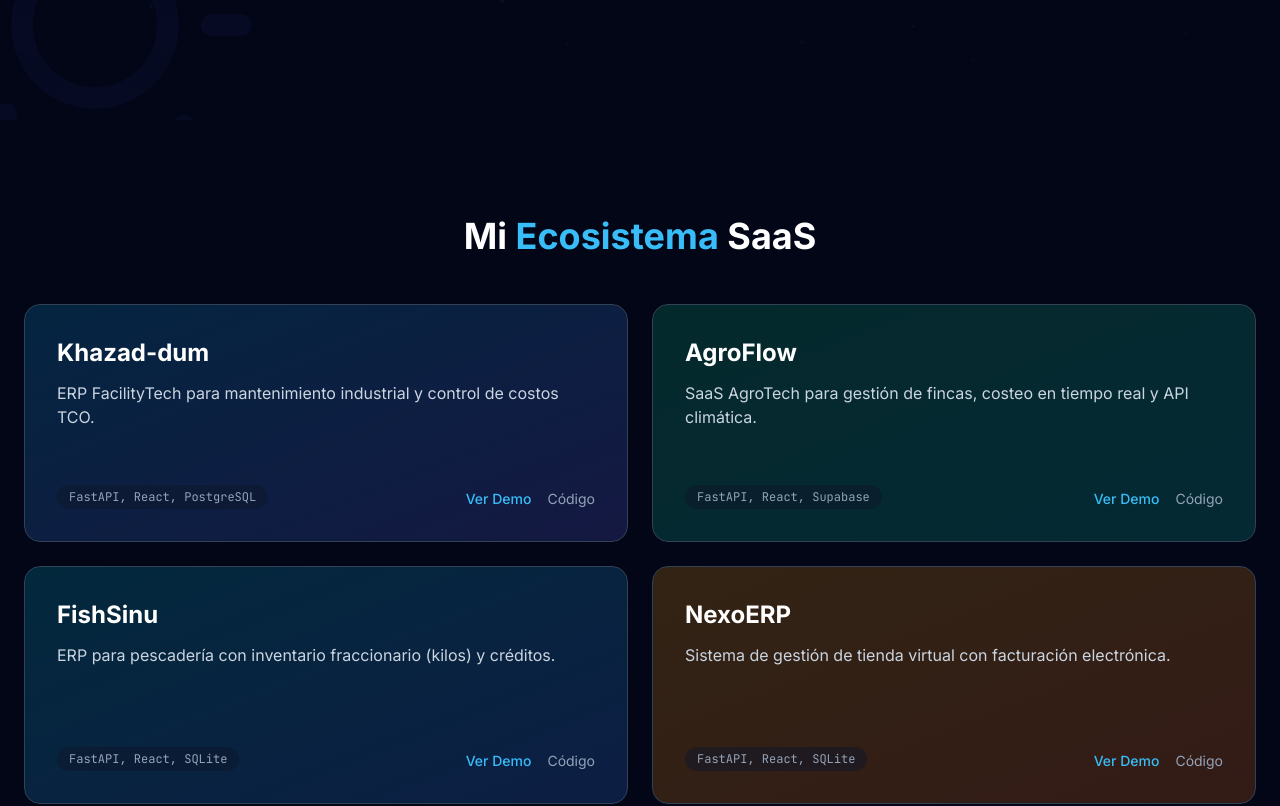
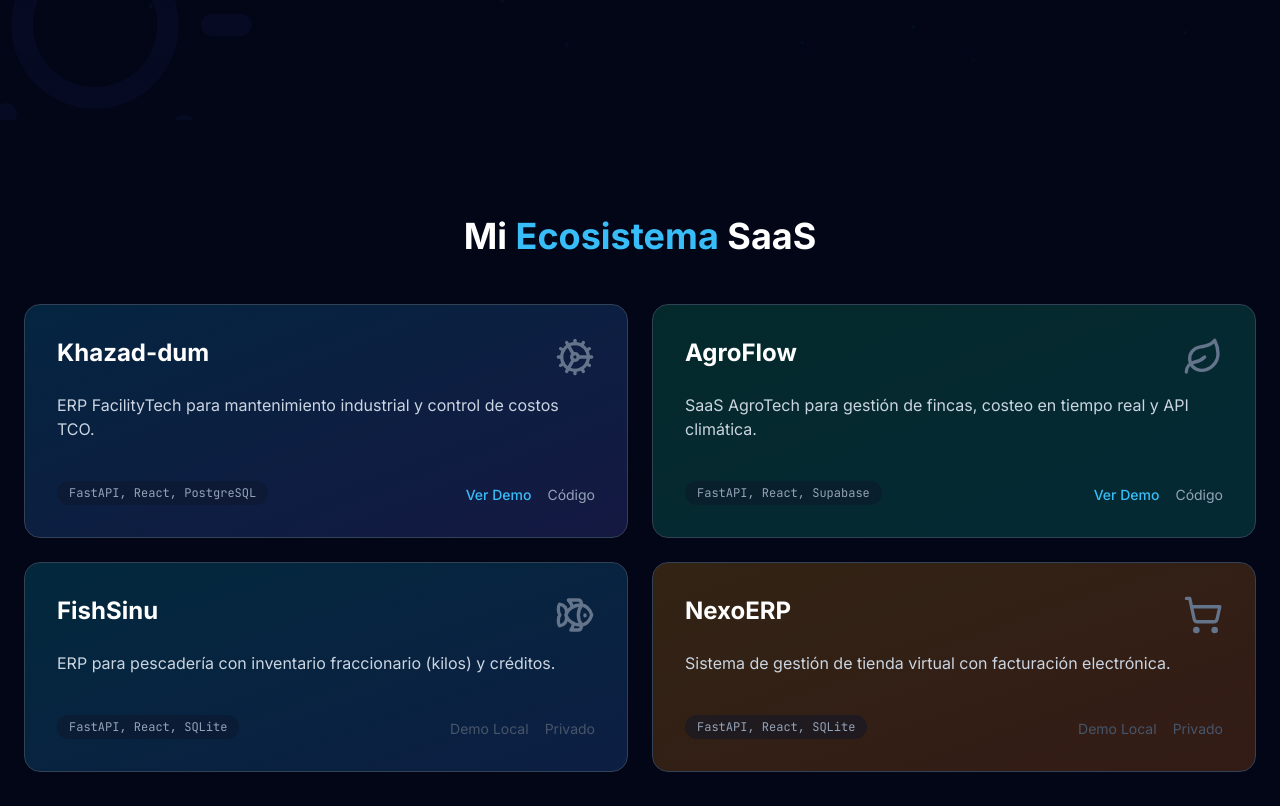
Before and after one commit to wacho91/Cristian-Portfolio, a React (Vite) app in the folder frontend/: page / in a window 1280 px wide. Shown: the part 680-1486 px from the top of the page. Built offline with nearby package versions, Linux system fonts and the light colour scheme.

Commit message:
Update file for changes

```diff
--- a/frontend/src/components/Projects.tsx
+++ b/frontend/src/components/Projects.tsx
@@ -1,54 +1,87 @@
-// Datos de tus 4 SaaS con links reales
-const projects = [
+import { motion } from "framer-motion";
+import { Cog, Leaf, Fish, ShoppingCart, LucideIcon } from "lucide-react";
+
+interface Project {
+  name: string;
+  desc: string;
+  tech: string;
+  color: string;
+  icon: LucideIcon;
+  demo: string;
+  code: string;
+}
+
+const projects: Project[] = [
   {
     name: "Khazad-dum",
     desc: "ERP FacilityTech para mantenimiento industrial y control de costos TCO.",
     tech: "FastAPI, React, PostgreSQL",
     color: "from-sky-500/20 to-indigo-500/20",
-    demo: "https://khazad-dum-two.vercel.app/login", // <--- Pon aquí tu link de Vercel de Khazad-dum
-    code: "https://github.com/wacho91/Khazad-dum" // <--- Pon aquí tu link de GitHub
+    icon: Cog,
+    demo: "https://khazad-dum.vercel.app",
+    code: "https://github.com/wacho91/Khazad-dum"
   },
   {
     name: "AgroFlow",
     desc: "SaaS AgroTech para gestión de fincas, costeo en tiempo real y API climática.",
     tech: "FastAPI, React, Supabase",
     color: "from-emerald-500/20 to-teal-500/20",
-    demo: "https://agro-flow-one.vercel.app/login", // <--- Link de Vercel de AgroFlow
-    code: "https://github.com/wacho91/AgroFlow" // <--- Link de GitHub de AgroFlow
+    icon: Leaf,
+    demo: "https://agro-flow-one.vercel.app",
+    code: "https://github.com/wacho91/AgroFlow"
   },
   {
     name: "FishSinu",
     desc: "ERP para pescadería con inventario fraccionario (kilos) y créditos.",
     tech: "FastAPI, React, SQLite",
     color: "from-cyan-500/20 to-blue-500/20",
-    demo: "https://fish-sinu.vercel.app/login", // <--- Pon aquí tu link de Vercel de FishSinu si lo subiste
-    code: "https://github.com/wacho91/FishSinu"  // <--- Pon aquí tu link de GitHub de FishSinu
+    icon: Fish,
+    demo: "#",
+    code: "#"
   },
   {
     name: "NexoERP",
     desc: "Sistema de gestión de tienda virtual con facturación electrónica.",
     tech: "FastAPI, React, SQLite",
     color: "from-amber-500/20 to-orange-500/20",
-    demo: "https://nexo-erp-sepia.vercel.app/login", // <--- Pon aquí tu link de Vercel de NexoERP si lo subiste
-    code: "https://github.com/wacho91/NexoERP"  // <--- Pon aquí tu link de GitHub de NexoERP
+    icon: ShoppingCart,
+    demo: "#",
+    code: "#"
   }
 ];
 
 export const Projects = () => {
   return (
-    <section id="projects" className="py-24 px-6 bg-transparent">
+    <section id="projects" className="py-24 px-6 bg-transparent relative z-10">
       <div className="max-w-7xl mx-auto">
-        <h2 className="text-4xl font-bold text-white mb-12 text-center">Mi <span className="text-sky-400">Ecosistema</span> SaaS</h2>
+        <motion.h2
+          initial={{ opacity: 0, y: 20 }}
+          whileInView={{ opacity: 1, y: 0 }}
+          viewport={{ once: true }}
+          className="text-4xl font-bold text-white mb-12 text-center"
+        >
+          Mi <span className="text-sky-400">Ecosistema</span> SaaS
+        </motion.h2>
 
         <div className="grid grid-cols-1 md:grid-cols-2 gap-6">
           {projects.map((p, i) => (
-            <div key={i} className={`bg-gradient-to-br ${p.color} border border-slate-700 rounded-2xl p-8 hover:scale-[1.02] transition-transform duration-300 group cursor-pointer backdrop-blur-sm`}>
-              <h3 className="text-2xl font-bold text-white mb-3">{p.name}</h3>
-              <p className="text-slate-300 mb-6 h-20">{p.desc}</p>
-              <div className="flex justify-between items-end">
+            <motion.div
+              key={i}
+              initial={{ opacity: 0, y: 50 }}
+              whileInView={{ opacity: 1, y: 0 }}
+              transition={{ duration: 0.5, delay: i * 0.1 }}
+              viewport={{ once: true }}
+              className={`bg-gradient-to-br ${p.color} border border-slate-700 rounded-2xl p-8 hover:scale-[1.02] transition-transform duration-300 group cursor-pointer backdrop-blur-sm flex flex-col`}
+            >
+              <div className="flex justify-between items-start mb-4">
+                <h3 className="text-2xl font-bold text-white">{p.name}</h3>
+                {/* Ícono Gigante representativo */}
+                <p.icon className="w-10 h-10 text-slate-500 group-hover:text-sky-400 transition-colors duration-300" />
+              </div>
+              <p className="text-slate-300 mb-6 flex-grow">{p.desc}</p>
+              <div className="flex justify-between items-end mt-4">
                 <span className="text-xs font-mono text-slate-400 bg-slate-900/50 px-3 py-1 rounded-full">{p.tech}</span>
                 <div className="flex gap-4">
-                  {/* Si el link es '#', el botón no hace nada. Si es un link, lo abre en otra pestaña */}
                   {p.demo !== '#' ? (
                     <a href={p.demo} target="_blank" rel="noopener noreferrer" className="text-sm text-sky-400 hover:underline font-medium">Ver Demo</a>
                   ) : (
@@ -61,7 +94,7 @@
                   )}
                 </div>
               </div>
-            </div>
+            </motion.div>
           ))}
         </div>
       </div>
```
